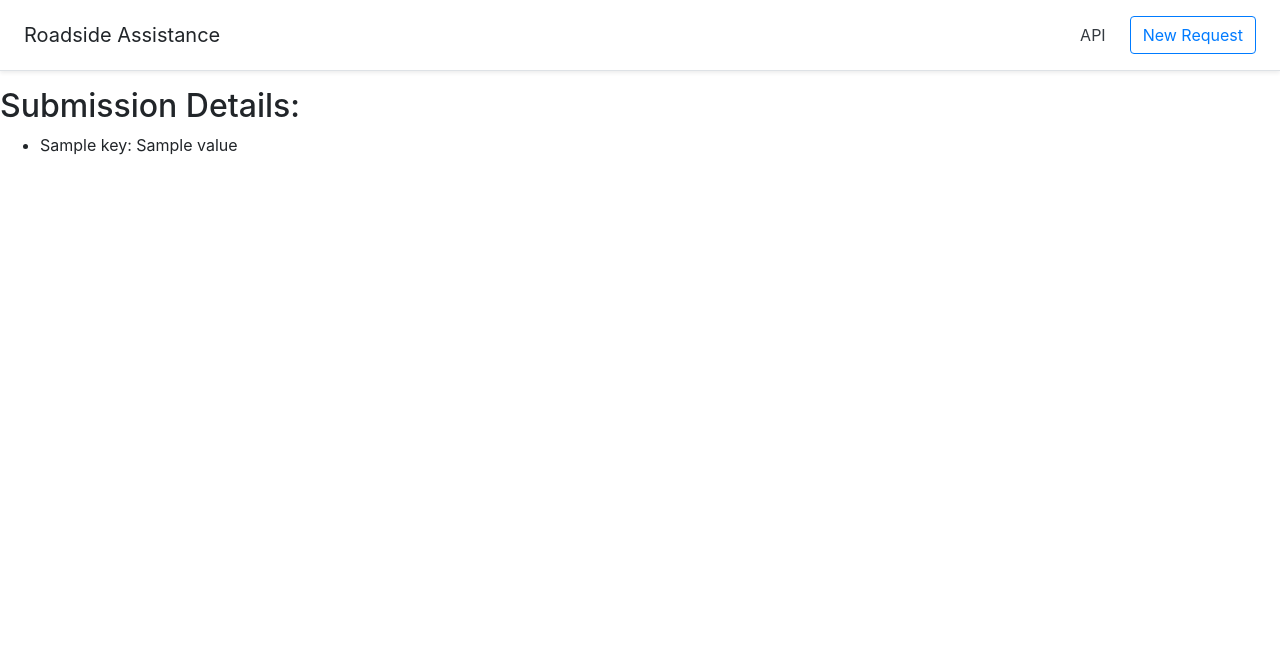
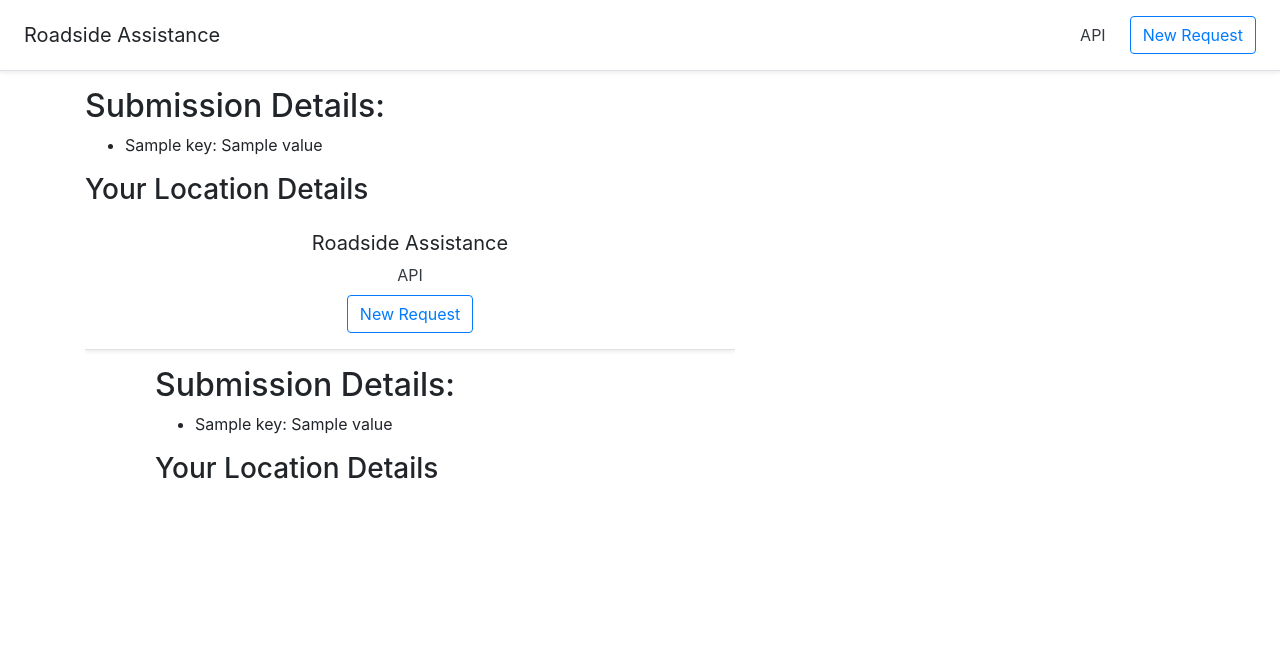
Before and after one commit to goodej/roadside-assistant, a Flask app: template roadside_app/templates/request_made.html in a window 1280 px wide. Shown: the top 670 px of the page. Run offline with Flask 2, Linux system fonts and the light colour scheme; the template is opened without the code that fills it: most values are stand-ins (such as "Sample title", 1, 10 or a date in 2020); parts of the project's set-up code (start-up, migrations or seed data) failed here and were passed over; some libraries are stand-ins or nearby versions.

Commit message:
Update request_made.html w/ embedded map
- accepts user location url to display embedded map

```diff
--- a/roadside_app/templates/request_made.html
+++ b/roadside_app/templates/request_made.html
@@ -5,7 +5,7 @@
 {% block main %}
 
 
-<div>
+<div class="container">
   {% if infos %}
   <h2>Submission Details:</h2>
   <ul>
@@ -17,6 +17,18 @@
 </div>
 
 
+<div class="container">
+  <h3>Your Location Details</h3>
+  <iframe
+    width="650"
+    height="450"
+    frameborder="0" style="border:0"
+    referrerpolicy="no-referrer-when-downgrade"
+    src= {{ user_location_url }}
+    allowfullscreen>
+  </iframe>
+</div>
+
 <script>
   function myFunction() {
     var copyText = document.getElementById("new_url");
```
